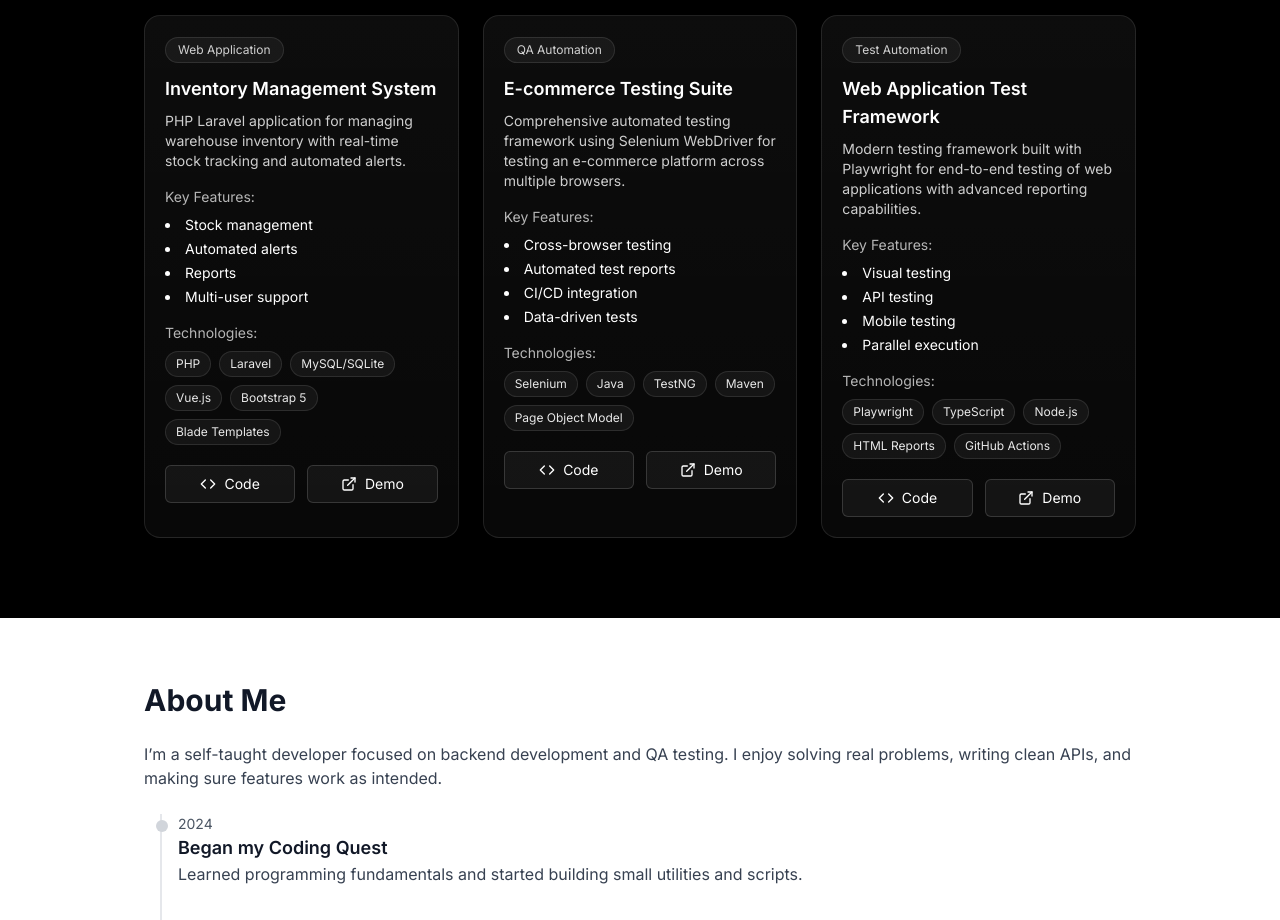
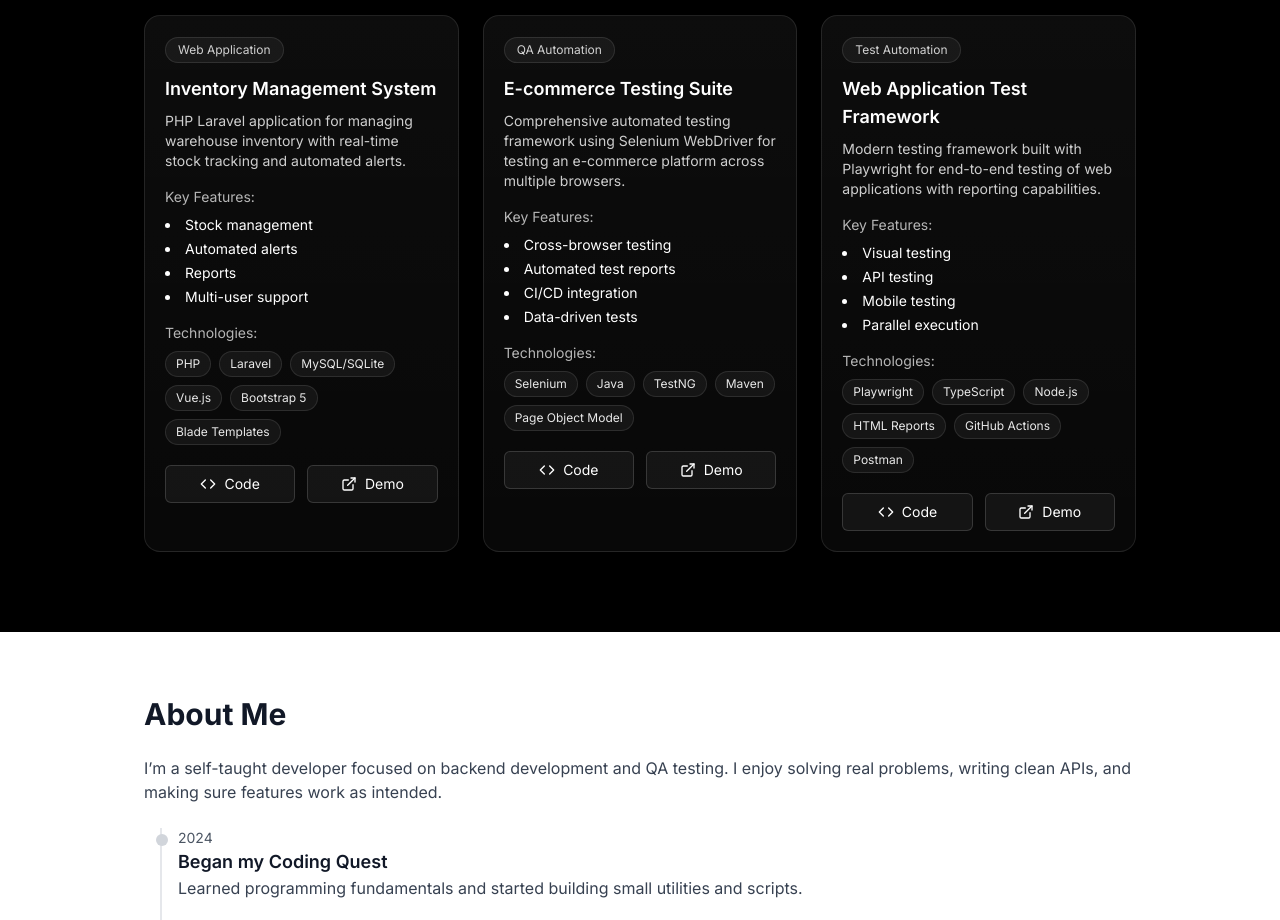
Before and after one commit to naldmach/donald-beqa-portfolio-v2, a React (Vite) app: page / in a window 1280 px wide. Shown: the part 2040-2960 px from the top of the page. Built offline with nearby package versions, Linux system fonts and the light colour scheme.

Commit message:
Update HomePage.tsx

```diff
--- a/src/pages/HomePage.tsx
+++ b/src/pages/HomePage.tsx
@@ -102,7 +102,7 @@ const featuredProjects: FeaturedProject[] = [
     category: "Test Automation",
     title: "Web Application Test Framework",
     description:
-      "Modern testing framework built with Playwright for end-to-end testing of web applications with advanced reporting capabilities.",
+      "Modern testing framework built with Playwright for end-to-end testing of web applications with reporting capabilities.",
     features: [
       "Visual testing",
       "API testing",
@@ -115,6 +115,7 @@ const featuredProjects: FeaturedProject[] = [
       "Node.js",
       "HTML Reports",
       "GitHub Actions",
+      "Postman",
     ],
     code: "#",
     demo: "#",
```
